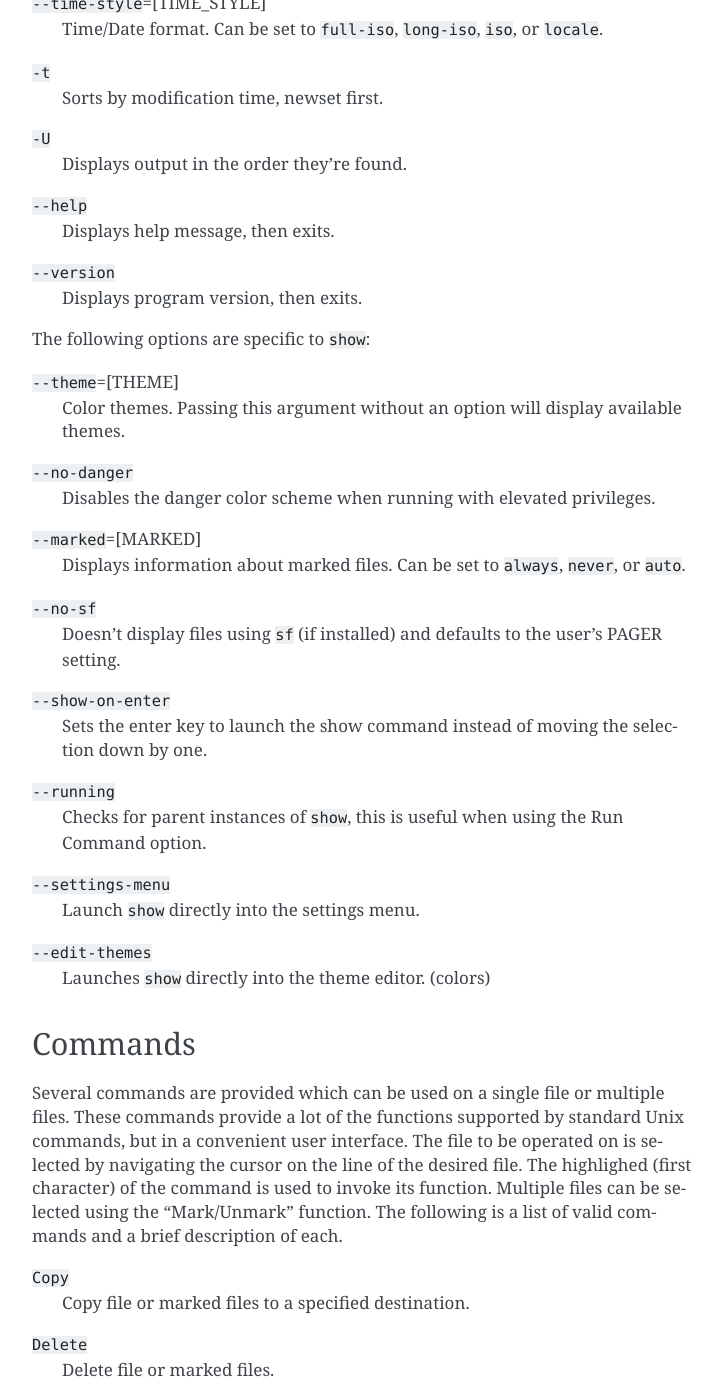
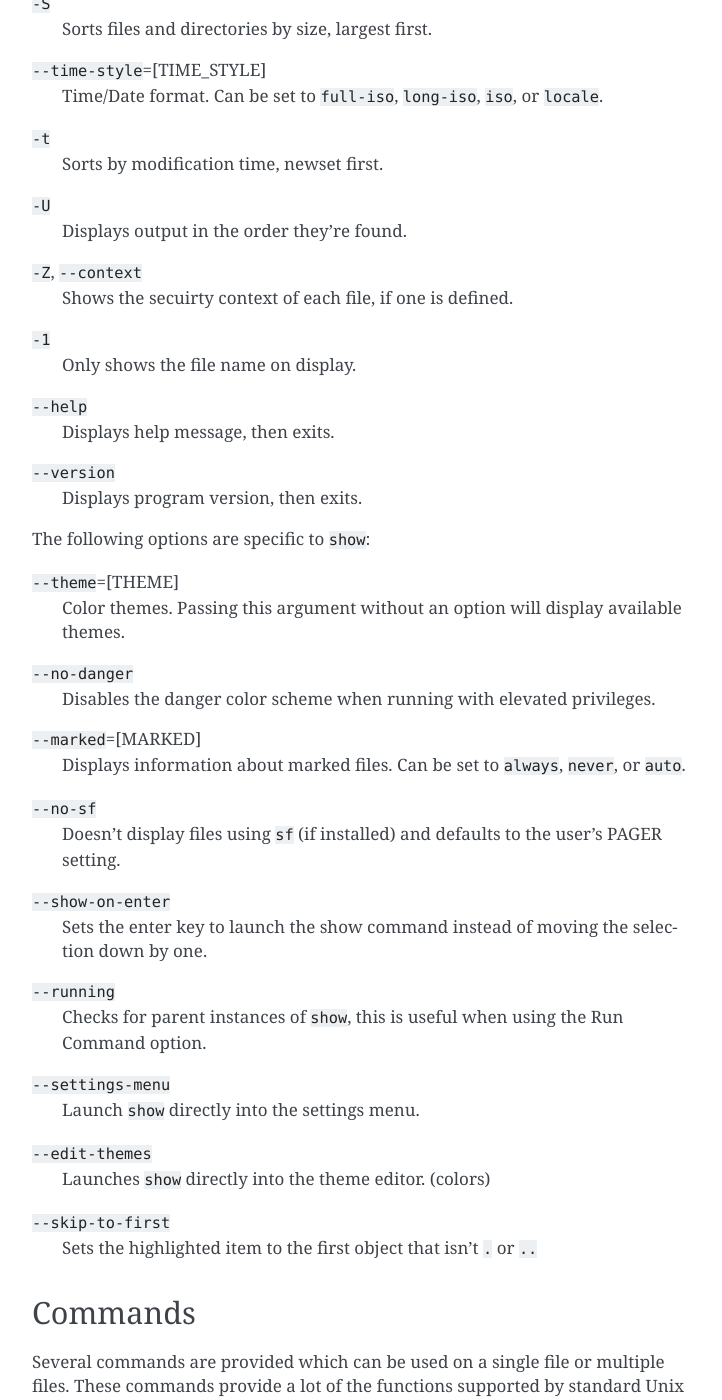
Before and after one commit to roberthawdon/dfshow, a Sphinx documentation site: the page built from docs/source/show.rst, in a window 1280 px wide and 1400 px high, scrolled down 1712 px. Shown: the whole window, without its empty margins (388-1110 px from the left). Built offline with Sphinx 7.4.7, drawn with Linux system fonts in a browser that asks for light colours; some of the changed text lies outside the part shown.

Commit message:
Updated documentation

```diff
--- a/docs/source/sf.rst
+++ b/docs/source/sf.rst
@@ -90,6 +90,9 @@
 
   ``Ignore Case - Enter string:``
 
+  After a search has been made, the keybinding ``CTRL + F`` will repeat the search
+  to find further occurrences.
+
 ``Help``
   Launches the ``man`` pages for ``sf``.
 
--- a/docs/source/show.rst
+++ b/docs/source/show.rst
@@ -16,6 +16,9 @@
 ----------------------
 
 The following options are shared with ``ls``:
+
+``-@``
+  Displays extended atributes keys and sizes (macOS only).
 
 ``-a``, ``--all``
   Does not ignore files or directories starting with ``.``. The
@@ -69,6 +72,12 @@
 ``-U``
   Displays output in the order they're found.
 
+``-Z``, ``--context``
+  Shows the secuirty context of each file, if one is defined.
+
+``-1``
+  Only shows the file name on display.
+
 ``--help``
   Displays help message, then exits.
 
@@ -106,6 +115,9 @@
 
 ``--edit-themes``
   Launches ``show`` directly into the theme editor. (colors)
+
+``--skip-to-first``
+  Sets the highlighted item to the first object that isn't ``.`` or ``..``
 
 Commands
 --------
@@ -615,6 +627,7 @@
       [ ] Human readable sizes
       [ ] Enter key acts like Show
       < > Owner Column: <owner> <group> <author>
+      [ ] Skip to the first object
 
 There are three types of configuration items, each denoted with a different
 symbol:
```
Also changed, not shown: 6 other files.
